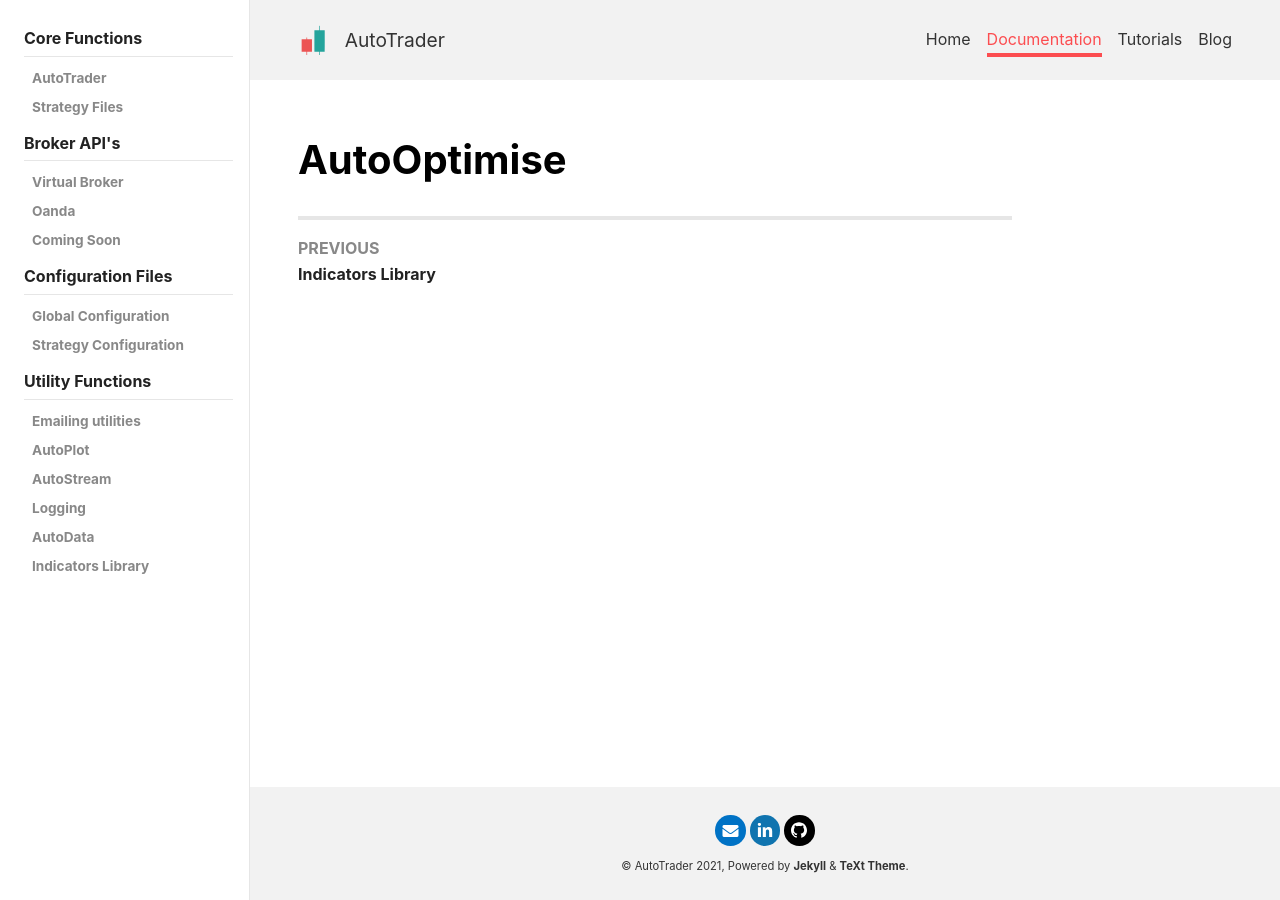
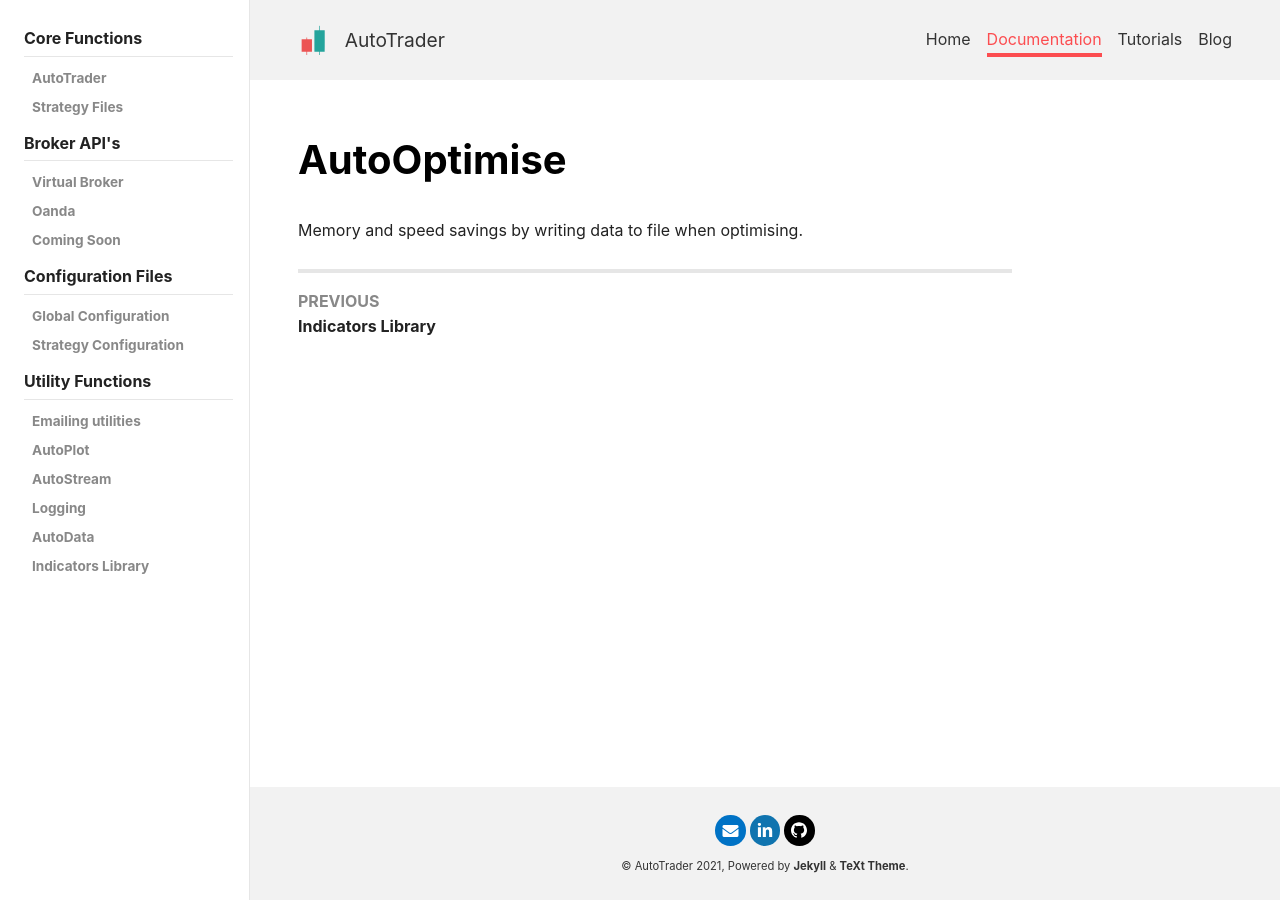
Before and after one commit to kieran-mackle/AutoTrader, a Jekyll site: the page built from _docs/4.x-auto-optimise.md, in a window 1280 px wide. Built offline with Jekyll 4.4.1, drawn with Linux system fonts in a browser that asks for light colours; nearby versions of some CDN libraries.

Commit message:
Update 4.x-auto-optimise.md

```diff
--- a/_docs/4.x-auto-optimise.md
+++ b/_docs/4.x-auto-optimise.md
@@ -2,3 +2,5 @@
 title: AutoOptimise
 permalink: docs/optimisation
 ---
+
+Memory and speed savings by writing data to file when optimising.
```
